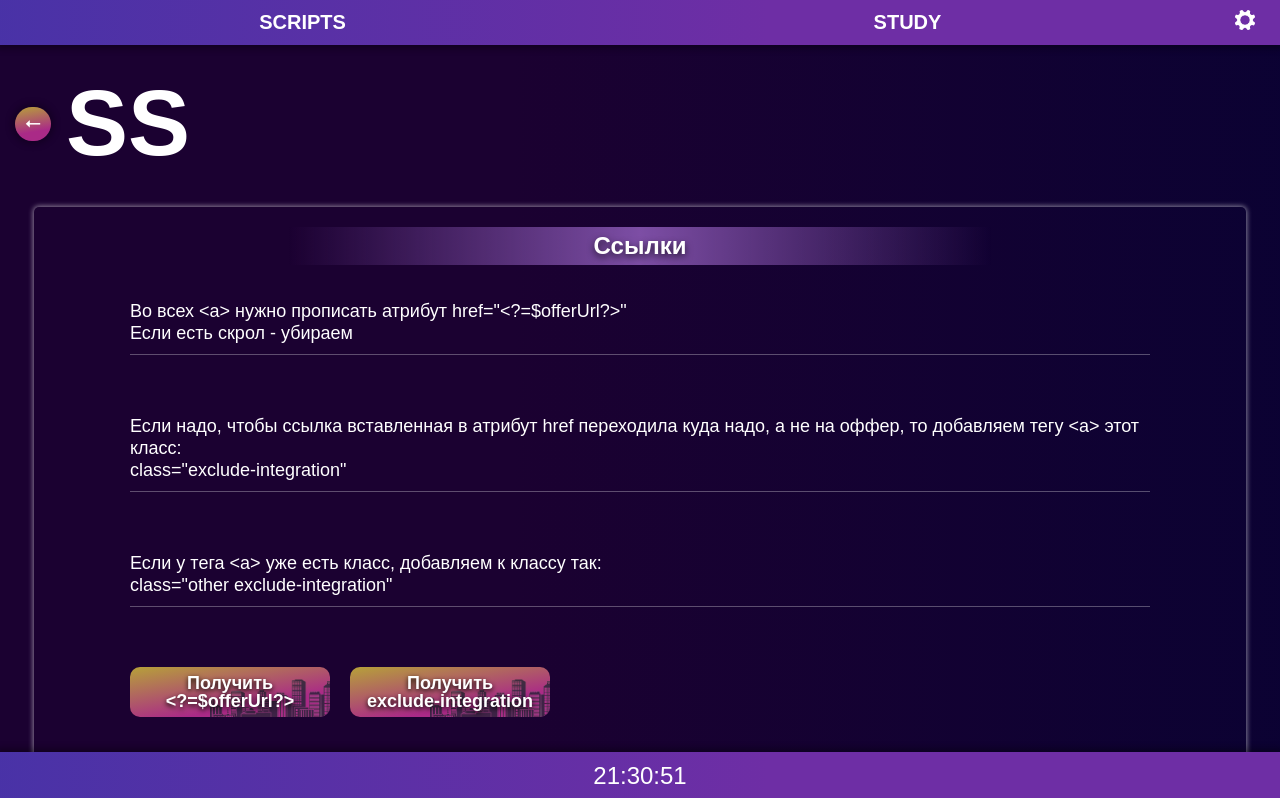
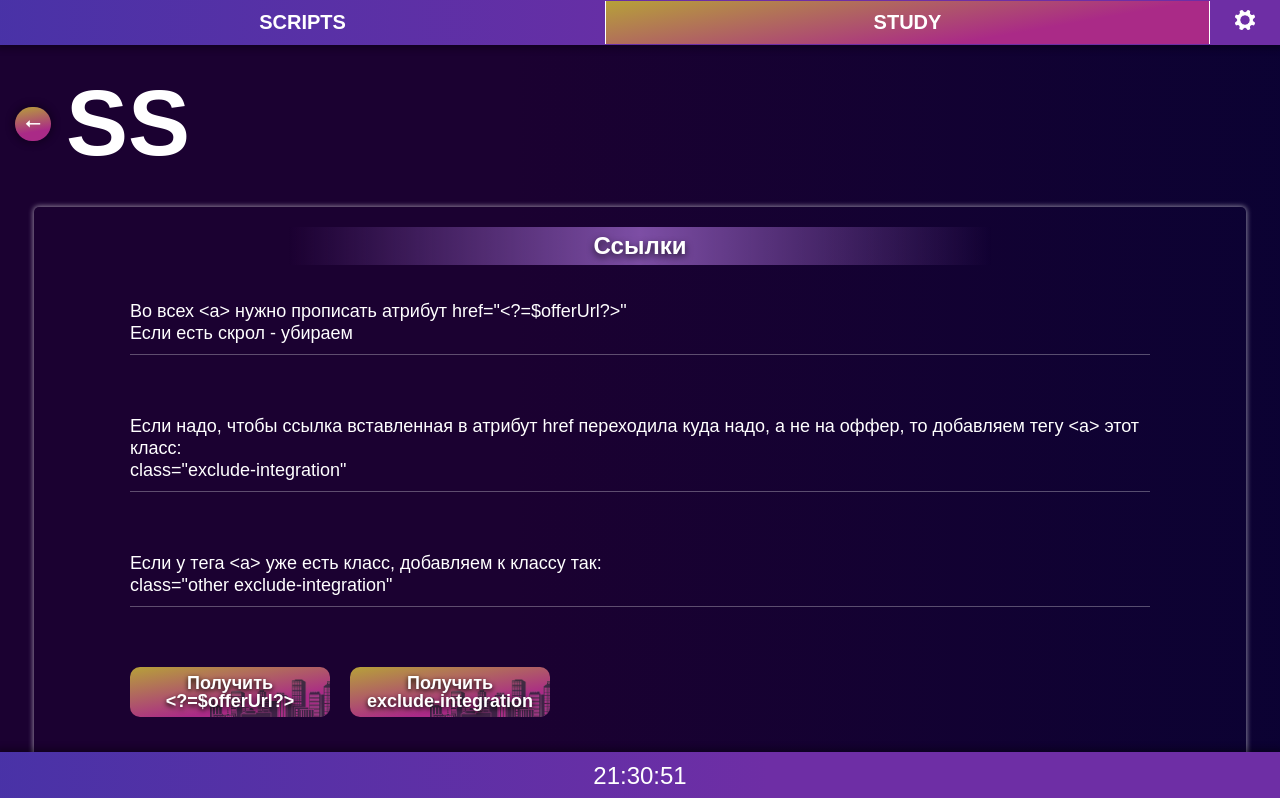
Before and after one commit to ProteinoviyCoder/ScriptHelper2, a React (Vite) app: page /ScriptHelper2/ss in a window 1280 px wide. Shown: the top 798 px of the page. Built offline with nearby package versions, Linux system fonts and the light colour scheme.

Commit message:
highlightHeader

```diff
--- a/src/components/Header/Header.jsx
+++ b/src/components/Header/Header.jsx
@@ -36,16 +36,22 @@ function InitialHeader({ headerPosition }) {
   }
 
   function highlightTab(elem) {
-    if (location.pathname === "/" && elem.path.toLowerCase() === "scripts") {
+    if (
+      location.pathname === "/ScriptHelper2" &&
+      elem.path.toLowerCase() === "scripts"
+    ) {
       return styles["nav-item-active"];
-    } else if (location.pathname === `/${elem.path}`) {
+    } else if (location.pathname === `/ScriptHelper2/${elem.path}`) {
       return styles["nav-item-active"];
     } else if (
-      (location.pathname === "/cod" && elem.path.toLowerCase() === "study") ||
-      (location.pathname === "/ss" && elem.path.toLowerCase() === "study") ||
-      (location.pathname === "/crypto" &&
+      (location.pathname === "/ScriptHelper2/cod" &&
         elem.path.toLowerCase() === "study") ||
-      (location.pathname === "/general" && elem.path.toLowerCase() === "study")
+      (location.pathname === "/ScriptHelper2/ss" &&
+        elem.path.toLowerCase() === "study") ||
+      (location.pathname === "/ScriptHelper2/crypto" &&
+        elem.path.toLowerCase() === "study") ||
+      (location.pathname === "/ScriptHelper2/general" &&
+        elem.path.toLowerCase() === "study")
     ) {
       return styles["nav-item-active"];
     } else {
```
Also changed, not shown: 3 other files (tests, documents, lock files or other folders).
